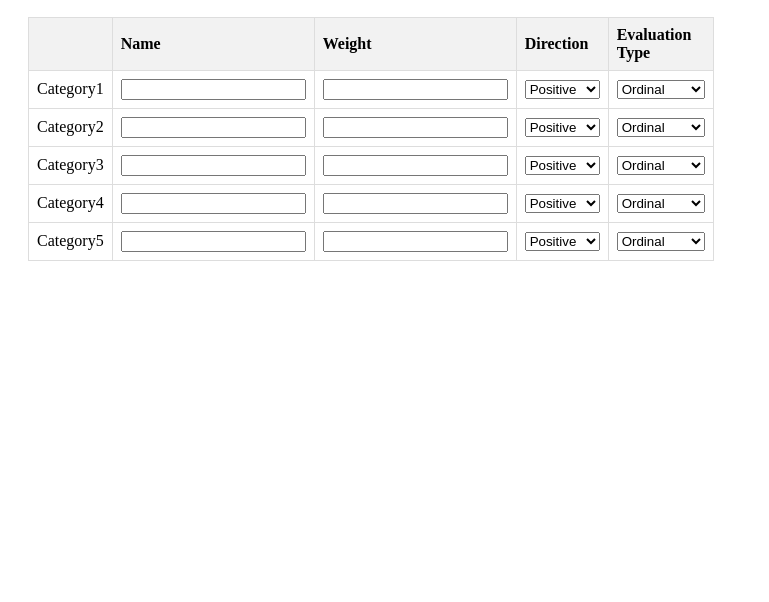
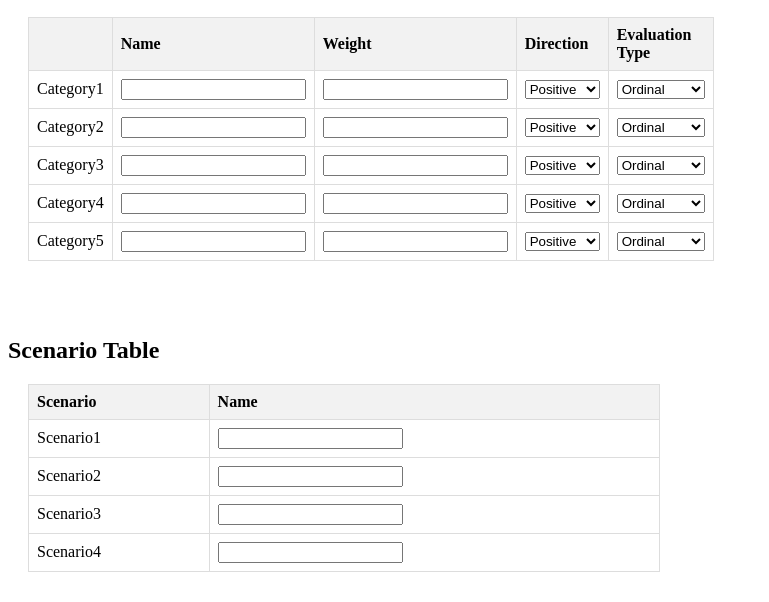
Before and after one commit to ruchika2210/InternshipProject, a plain HTML site: page dashboard.html in a window 1280 px wide. Shown: the part 110-712 px from the top of the page, without its empty margins (0-769 px from the left). Drawn offline with Linux system fonts and the light colour scheme.

Commit message:
Aditi | Dashboard | scenario table created

```diff
--- a/dashboard.html
+++ b/dashboard.html
@@ -130,7 +130,34 @@
             </tr>
         </tbody>
     </table>
-
+    <br><br>
+    <h2>Scenario Table</h2>
+    <table>
+        <thead>
+            <tr>
+                <th>Scenario</th>
+                <th>Name</th>
+            </tr>
+        </thead>
+        <tbody>
+            <tr>
+                <td>Scenario1</td>
+                <td><input type="text"></td>
+            </tr>
+            <tr>
+                <td>Scenario2</td>
+                <td><input type="text"></td>
+            </tr>
+            <tr>
+                <td>Scenario3</td>
+                <td><input type="text"></td>
+            </tr>
+            <tr>
+                <td>Scenario4</td>
+                <td><input type="text"></td>
+            </tr>
+        </tbody>
+    </table>
 
 
 
```
